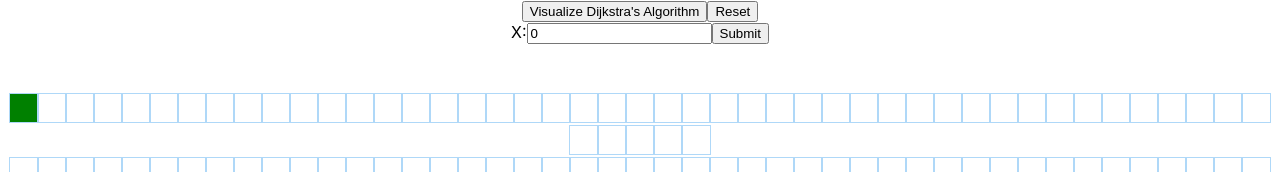
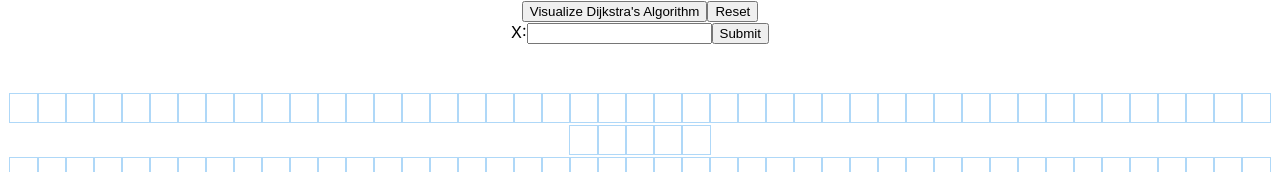
Before and after one commit to clementmihailescu/Pathfinding-Visualizer-Tutorial, a React (Create React App) app: page / in a window 1280 px wide. Shown: the top 172 px of the page. Built offline with nearby package versions, Linux system fonts and the light colour scheme.

Commit message:
creating state variables

```diff
--- a/src/PathfindingVisualizer/PathfindingVisualizer.jsx
+++ b/src/PathfindingVisualizer/PathfindingVisualizer.jsx
@@ -5,7 +5,7 @@ import {dijkstra, getNodesInShortestPathOrder} from '../algorithms/dijkstra';
 
 import './PathfindingVisualizer.css';
 
-// let START_NODE_ROW = 0;
+let v;
 let START_NODE_COL = 0;
 const FINISH_NODE_ROW = 19;
 const FINISH_NODE_COL = 49;
@@ -73,9 +73,7 @@ export default class PathfindingVisualizer extends Component {
     }
   }
   handleChange(event) {
-     this.setState({startNode: event.target.value}, () => {
-       console.log(this.state.startNode);
-     });;
+    v = document.getElementById("myInput").value;
   }
 
 
@@ -84,8 +82,8 @@ export default class PathfindingVisualizer extends Component {
   }
   visualizeDijkstra() {
     const {grid} = this.state;
-    console.log("po",this.state.startNode)
-    const startNode = grid[this.state.startNode][START_NODE_COL];
+    // console.log("po",this.state.startNode)
+    const startNode = grid[v][START_NODE_COL];
     const finishNode = grid[FINISH_NODE_ROW][FINISH_NODE_COL];
     const visitedNodesInOrder = dijkstra(grid, startNode, finishNode);
     const nodesInShortestPathOrder = getNodesInShortestPathOrder(finishNode);
@@ -95,7 +93,7 @@ export default class PathfindingVisualizer extends Component {
     window.location.reload(false);
   }
   render() {
-    console.log("me", this.state.startNode)
+    console.log(this.handleChange)
     const {grid, mouseIsPressed} = this.state;
     return (
       <>
@@ -108,7 +106,7 @@ export default class PathfindingVisualizer extends Component {
         <form onSubmit={this.handleSubmit}>
           <label>
             X:
-            <input type="text" value={this.state.startNode}  onChange={this.handleChange} />
+            <input id="myInput" type="text"   onChange={this.handleChange} />
           </label>
         <input type="submit" value="Submit" />
         </form>
@@ -161,7 +159,7 @@ function createNode(col, row) {
   return {
     col,
     row,
-    isStart: row === this.state.startNode && col === START_NODE_COL,
+    isStart: row === v && col === START_NODE_COL,
     isFinish: row === FINISH_NODE_ROW && col === FINISH_NODE_COL,
     distance: Infinity,
     isVisited: false,
```
